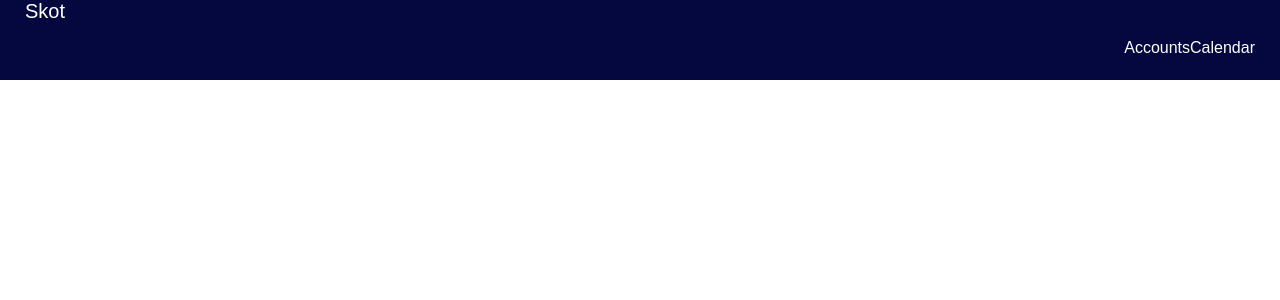
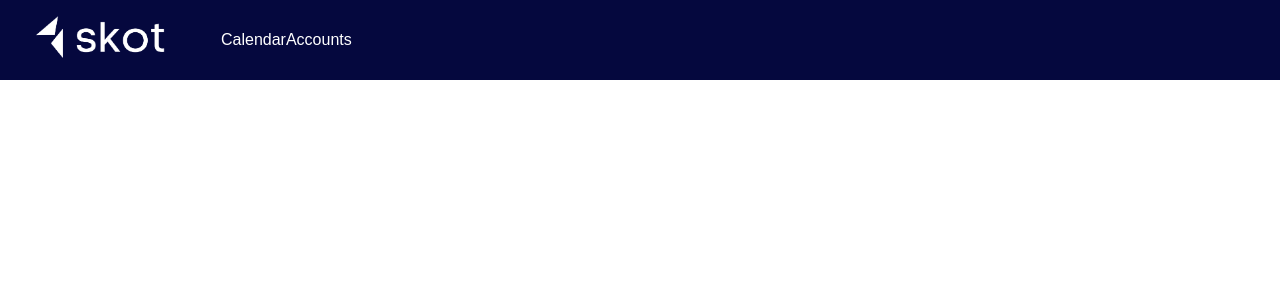
Before and after one commit to callanmurphy/Skot.io, a Next.js app: page / in a window 1280 px wide. Shown: the top 300 px of the page. Built offline with nearby package versions, Linux system fonts and the light colour scheme.

Commit message:
image in header

```diff
--- a/pages/_app.js
+++ b/pages/_app.js
@@ -2,6 +2,7 @@ import '../styles/globals.css'
 import '../styles/header.css'
 import Link from 'next/link'
 import Head from "next/head";
+import Image from 'next/image'
 
 function MyApp({ Component, pageProps }) {
   return (
@@ -13,7 +14,9 @@ function MyApp({ Component, pageProps }) {
       </Head>
       <div id="nav-bar">
         <div id="nav-title">
-          <Link href="/"><a>Skot</a></Link>
+          <Link href="/">
+            <Image src={"/logo.png"} alt="Site Logo" width='156' height='61' />
+          </Link>
         </div>
         <div id="nav-menu">
           <ul>
--- a/styles/header.css
+++ b/styles/header.css
@@ -2,25 +2,30 @@
   padding-right: 25px;
   padding-left: 25px;
   position: fixed;
+  display: flex;
   justify-content: stretch;
-  align-items: center; /* align vertical */
+  align-items: center;
   top: 0px;
   left: 0px;
   right: 0px;
+  width: 100%;
   background: #05083e;
   height: 80px;
 }
 
 #nav-title {
   /* float: left; */
+  /* width: 70%; */
   /* padding-top: 27px; */
   font-size: 20px;
   color: #ffffff;
+  cursor: pointer;
 }
 
 #nav-menu {
   color: white;
   text-align: right;
+  /* float: right; */
   /* padding-right: 40px; */
   /* padding-right: 10px; */
   /* padding-top: 19px; */
@@ -34,7 +39,7 @@
 
 #nav-menu li {
   display: inline;
-  float: right;
+  /* float: right; */
   /* margin-left: 10px; */
   font-size: 16px;
 }
```
